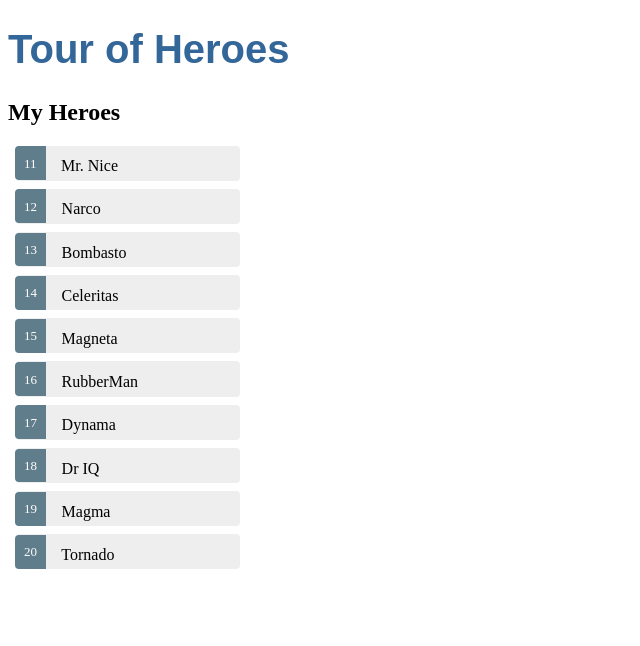
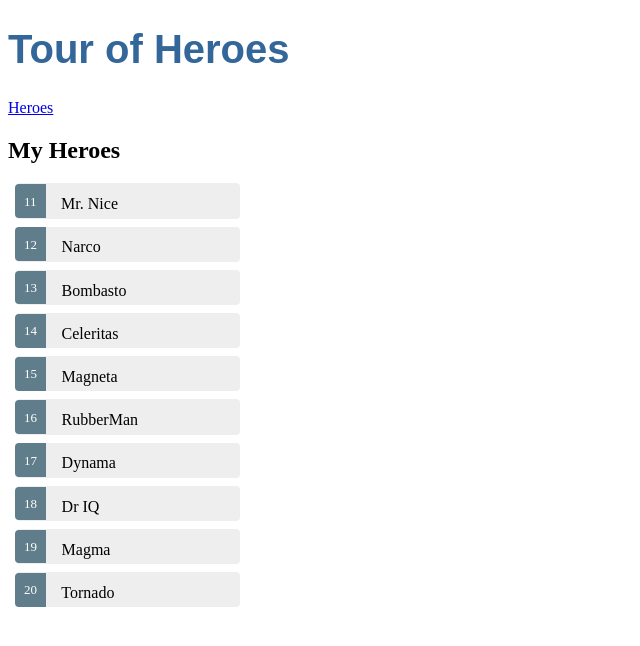
Before and after one commit to sfehlandt/tour-of-heroes, an Angular app: page /heroes in a window 1280 px wide. Shown: the top 646 px of the page, without its empty margins (0-640 px from the left). Built offline with nearby package versions, Linux system fonts and the light colour scheme.

Commit message:
Add router

```diff
--- a/src/app/app.component.html
+++ b/src/app/app.component.html
@@ -1,2 +1,3 @@
 <h1>{{title}}</h1>
-<app-heroes></app-heroes>
+<a routerLink="/heroes">Heroes</a>
+<router-outlet></router-outlet>
```
Also changed, not shown: src/app/app.module.ts (+9 -1 lines).
